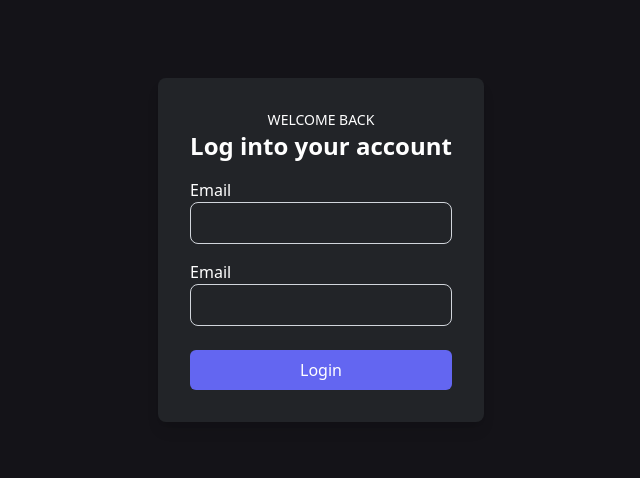
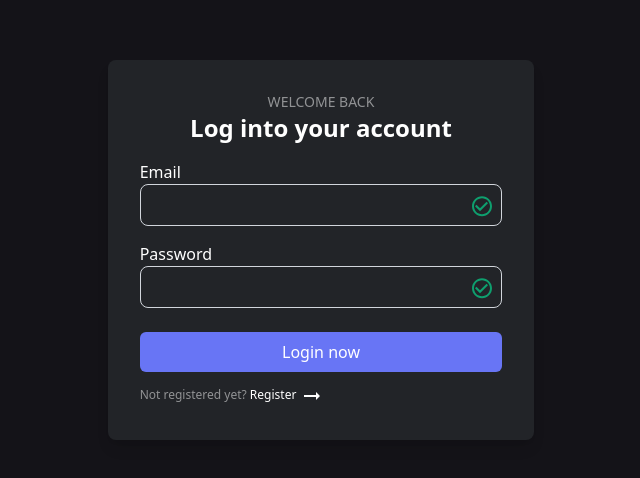
Before and after one commit to dev-docket/dev-docket-frontend, a React (Vite) app: page /login in a window 1280 px wide. Shown: the part 150-628 px from the top of the page, without its empty margins (319-959 px from the left). Built offline with nearby package versions, Linux system fonts and the light colour scheme; no server answers.

Commit message:
created generic auth form

```diff
--- a/package.json
+++ b/package.json
@@ -10,9 +10,14 @@
     "preview": "vite preview"
   },
   "dependencies": {
+    "@emotion/styled": "^11.11.0",
+    "@headlessui/react": "^1.7.16",
+    "@mui/icons-material": "^5.14.3",
     "@reduxjs/toolkit": "^1.9.5",
     "axios": "^1.4.0",
     "dotenv": "^16.3.1",
+    "flowbite": "^1.8.1",
+    "flowbite-react": "^0.5.0",
     "react": "^18.2.0",
     "react-beautiful-dnd": "^13.1.1",
     "react-dom": "^18.2.0",
--- /dev/null
+++ b/src/components/Form/FormAuth.tsx
@@ -0,0 +1,91 @@
+import { Link } from "react-router-dom";
+import { FormInput } from "../common/inputs/FormInput";
+import { SmallButton } from "../common/buttons/SmallButton";
+import ArrowRightAltIcon from "@mui/icons-material/ArrowRightAlt";
+
+interface Input {
+  type: string;
+  id: string;
+  value: string;
+  onChange: (e: React.ChangeEvent<HTMLInputElement>) => void;
+  isError?: boolean;
+  errorMessage?: string;
+  title: string;
+  onValidation?: (value: string) => void;
+}
+
+interface Props {
+  headerTitle: string;
+  headerSubTitle: string;
+  input1: Input;
+  input2: Input;
+  linkRedirectPath: string;
+  buttonTitle: string;
+  onButtonClick: () => void;
+  underButtonText: string;
+  underButtonTextBold: string;
+}
+
+export const FormAuth = ({
+  headerTitle,
+  headerSubTitle,
+  input1,
+  input2,
+  linkRedirectPath,
+  buttonTitle,
+  onButtonClick,
+  underButtonText,
+  underButtonTextBold,
+}: Props) => {
+  const renderInput = (input: Input) => {
+    return (
+      <>
+        <div className="mt-4">
+          <label htmlFor={input.id}>{input.title}</label>
+        </div>
+        <FormInput
+          type={input.type}
+          id={input.id}
+          value={input.value}
+          onChange={input.onChange}
+          isError={input.isError}
+          errorMessage={
+            input.errorMessage ??
+            `Please provide valid ${input.title.toLowerCase()}`
+          }
+        />
+      </>
+    );
+  };
+
+  return (
+    <div className="bg-[#141318] h-screen">
+      <div className="flex flex-col items-center justify-center h-full">
+        <div className="bg-[#222428] p-8 m-4 w-1/3 max-lg:w-auto rounded-lg shadow-lg text-white">
+          <h1 className="text-center uppercase opacity-50 text-sm">
+            {headerTitle}
+          </h1>
+          <h2 className="text-2xl font-bold text-center ">{headerSubTitle}</h2>
+
+          {renderInput(input1)}
+          {renderInput(input2)}
+
+          <div className="mt-6">
+            <SmallButton
+              // redirectPath="/"
+              title={buttonTitle}
+              onClick={onButtonClick}
+            />
+
+            <p className="text-xs mt-3">
+              <span className="opacity-50">{underButtonText}</span>{" "}
+              <Link to={linkRedirectPath}>
+                {underButtonTextBold} <ArrowRightAltIcon />
+              </Link>
+            </p>
+          </div>
+        </div>
+      </div>
+    </div>
+  );
+};
--- a/src/components/common/buttons/SmallButton.tsx
+++ b/src/components/common/buttons/SmallButton.tsx
@@ -1,13 +1,15 @@
 import { Link } from "react-router-dom";
 
 interface Props {
-  redirectPath: string;
+  redirectPath?: string;
   title: string;
   onClick?: () => void;
 }
 
 export const SmallButton = ({ redirectPath, title, onClick }: Props) => {
   return (
+    <>
+      {redirectPath ? (
         <Link
           to={redirectPath}
           type="button"
@@ -18,5 +20,11 @@ export const SmallButton = ({ redirectPath, title, onClick }: Props) => {
         >
           {title}
         </Link>
+      ) : (
+        <button className="flex transition-all items-center min-w-full justify-center px-3 py-2 font-medium text-white bg-indigo-500 rounded-md hover:bg-gray-700 hover:text-gray-300 focus:outline-none focus:ring-2 focus:ring-offset-2 focus:ring-gray-500">
+          {title}
+        </button>
+      )}
+    </>
   );
 };
--- /dev/null
+++ b/src/components/common/inputs/FormInput.tsx
@@ -0,0 +1,74 @@
+import CheckCircleOutlineIcon from "@mui/icons-material/CheckCircleOutline";
+import GppBadIcon from "@mui/icons-material/GppBad";
+import { useEffect, useState } from "react";
+import { Transition } from "@headlessui/react";
+
+interface Props {
+  type: string;
+  id: string;
+  value: string;
+  isError?: boolean;
+  errorMessage: string;
+  onChange: (e: React.ChangeEvent<HTMLInputElement>) => void;
+}
+
+export const FormInput = ({
+  type,
+  id,
+  value,
+  isError = false,
+  errorMessage,
+  onChange,
+}: Props) => {
+  const [showTooltip, setShowTooltip] = useState(false);
+
+  useEffect(() => {
+    setShowTooltip(isError);
+
+    return () => {
+      setShowTooltip(false);
+    };
+  }, [isError]);
+
+  return (
+    <div className="relative">
+      <input
+        type={type}
+        id={id}
+        className="w-full p-2 border bg-[#222428] border-gray-300 rounded-lg focus:outline-none focus:ring-2 focus:border-gray-300"
+        value={value}
+        onChange={onChange}
+      />
+      <Transition
+        show={showTooltip}
+        enter="transition ease-out duration-100"
+        enterFrom="opacity-0 scale-95"
+        enterTo="opacity-100 scale-100"
+        leave="transition ease-in duration-75"
+        leaveFrom="opacity-100 scale-100"
+        leaveTo="opacity-0 scale-95"
+        className="absolute -top-8 right-0 w-full"
+      >
+        <Transition.Child
+          enter="transform transition ease-out duration-100"
+          enterFrom="opacity-0 scale-95"
+          enterTo="opacity-100 scale-100"
+          leave="transform transition ease-in duration-75"
+          leaveFrom="opacity-100 scale-100"
+          leaveTo="opacity-0 scale-95"
+          className="absolute transform -translate-y-2 right-0 bg-red-500 text-white rounded-md px-2 py-1 mt-2 text-sm h-[2rem] w-[70%]"
+        >
+          <div className="absolute">{errorMessage}</div>
+        </Transition.Child>
+      </Transition>
+
+      <div className="absolute top-1/2 right-2 transform -translate-y-1/2">
+        {isError ? (
+          <GppBadIcon className="text-red-500" />
+        ) : (
+          <CheckCircleOutlineIcon className="text-green-500" />
+        )}
+      </div>
+    </div>
+  );
+};
--- a/src/pages/Home.tsx
+++ b/src/pages/Home.tsx
@@ -91,8 +91,10 @@ export const Home = () => {
         </div>
       </nav>
       <div className="flex-1 bg-dark-background">
-        <div className="container mx-auto p-8">
-          <KanbanBoard columns={board.columns} setBoard={setBoard} />
+        <div className="container px-8 mt-10 mx-auto">
+          <div className="w-full max-w-lg mx-auto animate-resize">
+            <KanbanBoard columns={board.columns} setBoard={setBoard} />
+          </div>
         </div>
       </div>
     </div>
--- a/src/pages/Login.tsx
+++ b/src/pages/Login.tsx
@@ -1,63 +1,67 @@
 import { useState } from "react";
 import { useLogin } from "../hooks/auth/useLogin";
 import { useNavigate } from "react-router-dom";
-import { SmallButton } from "../components/common/buttons/SmallButton";
+import { FormAuth } from "../components/Form/FormAuth";
+import { toast } from "react-toastify";
 
 export const Login = () => {
   const [email, setEmail] = useState("");
   const [password, setPassword] = useState("");
+  const [emailError, setEmailError] = useState<boolean>(false);
 
   const { login } = useLogin();
   const navigate = useNavigate();
 
   const handleLogin = async () => {
+    if (!emailError) {
+      toast.error("Please enter a valid email address");
+      console.log("Please enter a valid email address");
+
+      return;
+    }
+
     const response = await login(email, password);
-
-    console.log(response);
 
     if (response) {
       navigate("/");
     }
   };
 
+  const validateUserEmail = (email: string) => {
+    const re = /\S+@\S+\.\S+/;
+    const isValidEmail = re.test(email);
+    setEmailError(!isValidEmail);
+  };
+
   return (
-    <div className="bg-[#141318] h-screen">
-      <div className="flex flex-col items-center justify-center h-full">
-        <div className="bg-[#222428] p-8 rounded-lg shadow-lg text-white">
-          <h1 className="text-center uppercase text-opacity-50 text-sm">
-            Welcome back
-          </h1>
-          <h2 className="text-2xl font-bold text-center ">
-            Log into your account
-          </h2>
-          <div className="mt-4">
-            <label htmlFor="email">Email</label>
-          </div>
-
-          <input
-            type="email"
-            id="email"
-            className="w-full p-2 border bg-[#222428] border-gray-300 rounded-lg focus:outline-none focus:ring-2 focus:ring-blue-600"
-            value={email}
-            onChange={(e) => setEmail(e.target.value)}
-          />
-
-          <div className="mt-4">
-            <label htmlFor="email">Email</label>
-          </div>
-
-          <input
-            type="password"
-            id="password"
-            className="w-full p-2 border bg-[#222428] border-gray-300 rounded-lg focus:outline-none focus:ring-2 focus:ring-blue-600"
-            value={password}
-            onChange={(e) => setPassword(e.target.value)}
-          />
-          <div className="mt-6">
-            <SmallButton redirectPath="/" title="Login" onClick={handleLogin} />
-          </div>
-        </div>
-      </div>
-    </div>
+    <FormAuth
+      headerTitle={"welcome back"}
+      headerSubTitle={"Log into your account"}
+      input1={{
+        type: "text",
+        id: "email",
+        isError: emailError,
+        value: email,
+        onChange: (e: React.ChangeEvent<HTMLInputElement>) => {
+          setEmail(e.target.value);
+          validateUserEmail(e.target.value);
+        },
+        title: "Email",
+      }}
+      input2={{
+        type: "password",
+        id: "password",
+        value: password,
+        onChange: (e: React.ChangeEvent<HTMLInputElement>) => {
+          setPassword(e.target.value);
+        },
+        title: "Password",
+      }}
+      buttonTitle={"Login now"}
+      onButtonClick={handleLogin}
+      linkRedirectPath={"/register"}
+      underButtonText={"Not registered yet?"}
+      underButtonTextBold={"Register"}
+    />
   );
 };
--- /dev/null
+++ b/src/utils/validateUserEmail.ts
@@ -0,0 +1,20 @@
+export const validateUserEmail = (
+  email: string,
+  setError: (
+    value: React.SetStateAction<
+      | {
+          emailError: "error" | null;
+        }
+      | undefined
+    >
+  ) => void
+) => {
+  const re = /\S+@\S+\.\S+/;
+  const test = re.test(email);
+
+  if (!test) {
+    setError({ emailError: "error" });
+  } else {
+    setError({ emailError: null });
+  }
+};
--- a/tailwind.config.js
+++ b/tailwind.config.js
@@ -1,3 +1,5 @@
+import flowbitePlugin from "flowbite/plugin";
+
 /** @type {import('tailwindcss').Config} */
 export default {
   content: ["./index.html", "./src/**/*.{js,ts,jsx,tsx}"],
@@ -10,5 +12,5 @@ export default {
       },
     },
   },
-  plugins: [],
+  plugins: [flowbitePlugin],
 };
```
Also changed, not shown: 1 other file (tests, documents, lock files or other folders). Lines whose indentation alone changed are shown as unchanged.
